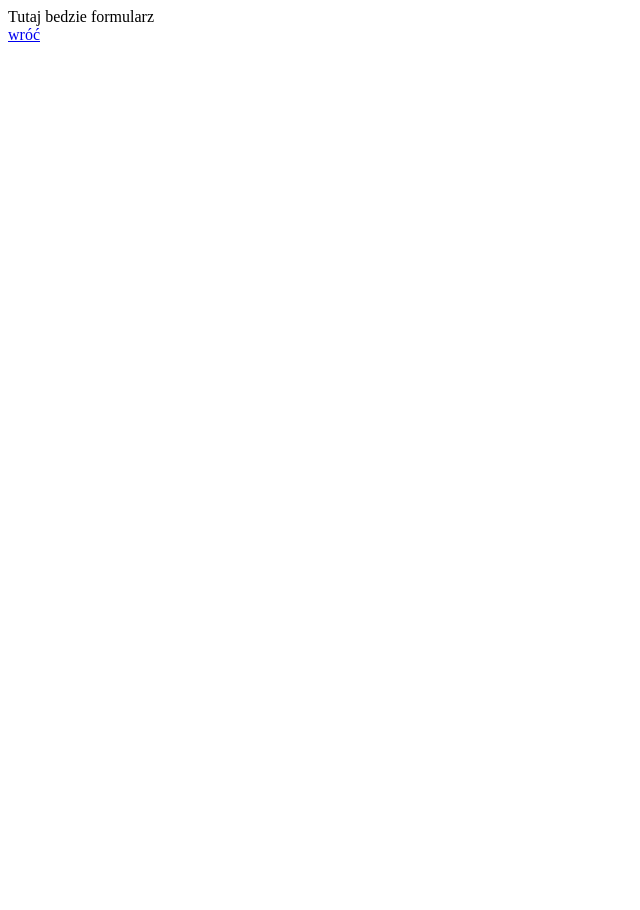
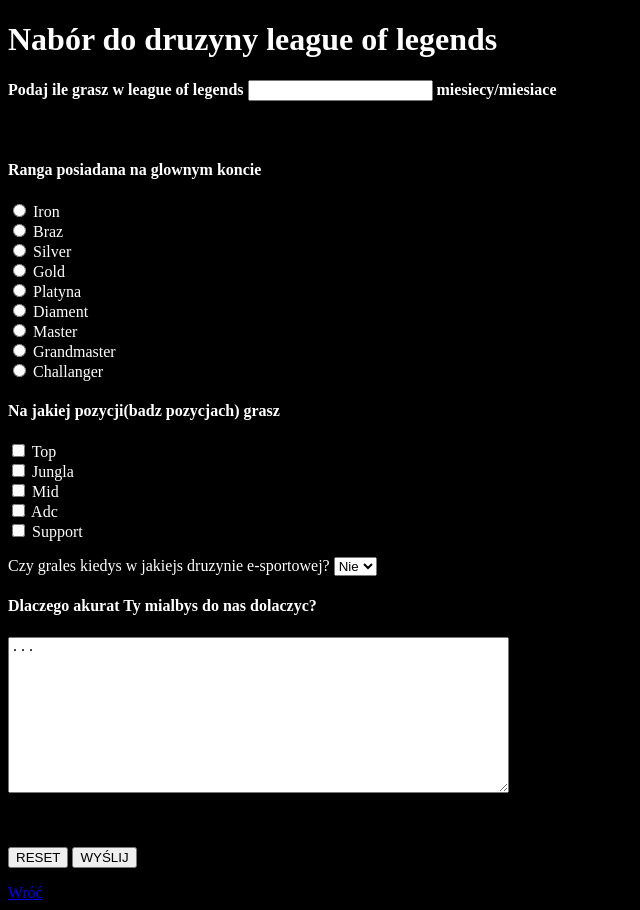
Before and after one commit to Skyeq777/witryny_i_aplikacje1, a plain HTML site: page formularz_cieślak.html.html in a window 1280 px wide. Shown: the whole page, without its empty margins (0-640 px from the left). Before the commit the page ends 800 px from the top, so only its background shows below. Drawn offline with Linux system fonts and the light colour scheme.

Commit message:
Add files via upload

```diff
--- a/formularz_cieślak.html.html
+++ b/formularz_cieślak.html.html
@@ -1,12 +1,60 @@
 <!DOCTYPE html>
 	<html lang="pl-PL">
 	<html>
+	<font color="white">
 		<head>
 			<meta charset="utf-8">
 			<title> Strona Formularza </title>
 		</head>
-		<body>
-		Tutaj bedzie formularz <br>
-		<a HREF="index.html">wróć</a>
+		<body bgcolor="black">
+		<h1> Nabór do druzyny league of legends </h1>
+		<form>
+		</select>
+		</p>
+		<p>
+		<h4>Podaj ile grasz w league of legends <input type="text"> miesiecy/miesiace </h4> <br>
+		</p>
+		<p>
+		<h4>Ranga posiadana na glownym koncie </h4>
+		<input type="radio" name="ranga" value="Iron"> Iron  <br>
+		<input type="radio" name="ranga" value="Braz"> Braz	<br>
+		<input type="radio" name="ranga" value="Silver"> Silver  <br>
+		<input type="radio" name="ranga" value="Gold"> Gold	<br>
+		<input type="radio" name="ranga" value="Platyna"> Platyna  <br>
+		<input type="radio" name="ranga" value="Diament"> Diament		<br>
+		<input type="radio" name="ranga" value="Master "> Master   <br>
+		<input type="radio" name="ranga" value="Grandmaster"> Grandmaster	<br>
+		<input type="radio" name="ranga" value="Challanger"> Challanger   <br>
+
+
+		</p>
+		<h4>Na jakiej pozycji(badz pozycjach) grasz</h4>
+
+		<p>
+		<input type="checkbox" name="pozycja" value="Top"> Top <br>
+		<input type="checkbox" name="pozycja" value="Jungla"> Jungla <br>
+		<input type="checkbox" name="pozycja" value="Mid"> Mid <br>
+		<input type="checkbox" name="pozycja" value="Adc"> Adc<br>
+		<input type="checkbox" name="pozycja" value="Support"> Support <br>
+		</p>
+	Czy grales kiedys w jakiejs druzynie e-sportowej?
+		<select name=druzyna>
+		<option value=nie>Nie
+			<option value=tak>Tak
+
+		</font>
+		</select>
+		</p>
+		<p>
+		<h4>Dlaczego akurat Ty mialbys do nas dolaczyc?</h4>
+		<TEXTAREA NAME="uwagi" ROWS="10" COLS="60">... </TEXTAREA>
+		</p>
+		<br>
+		<p>
+		<INPUT TYPE="reset" VALUE="RESET">
+		<INPUT TYPE="submit" VALUE="WYŚLIJ">
+		</p>
+		</form>
+		<a HREF="index.html">Wróć</a>
 		</body>
 	</html>
```
